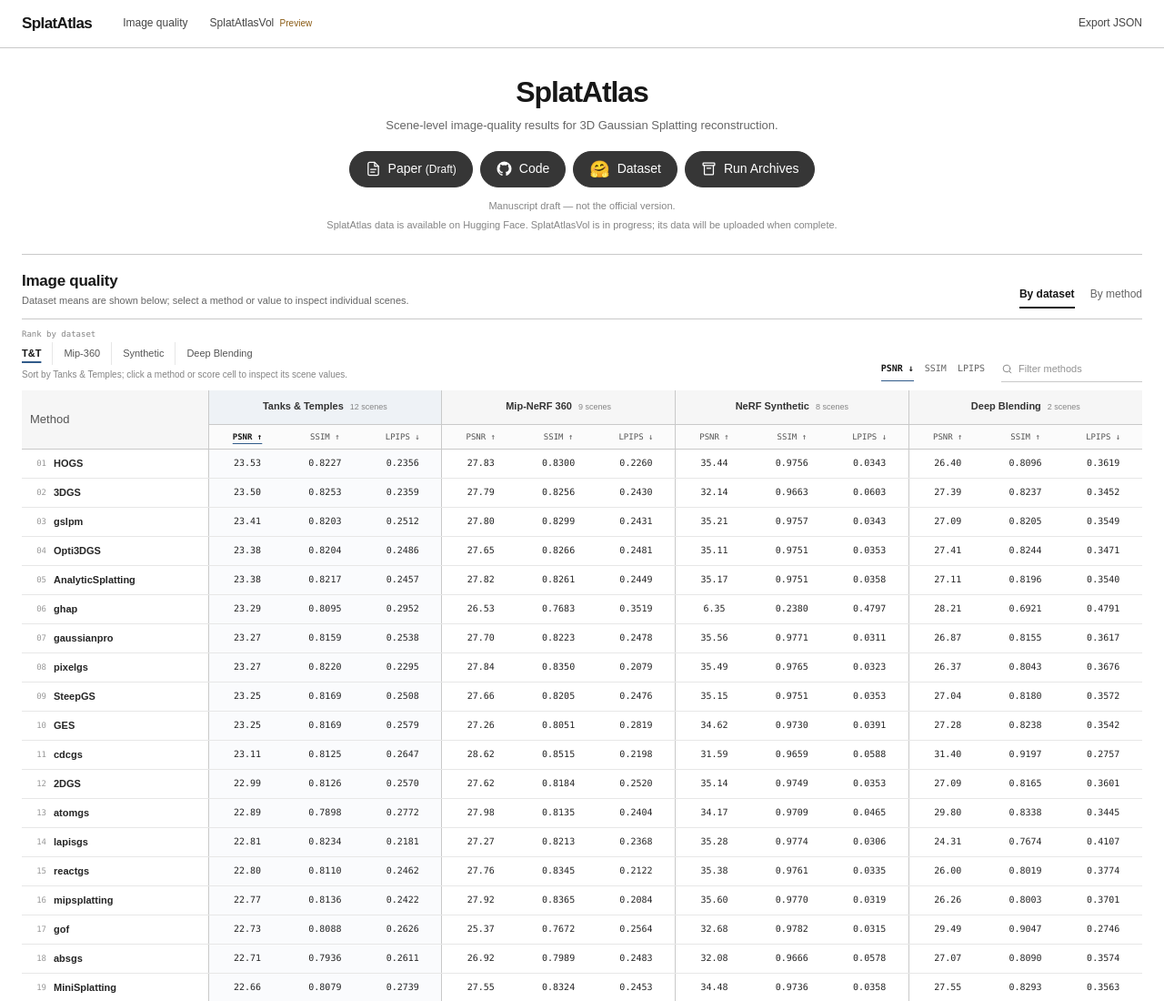
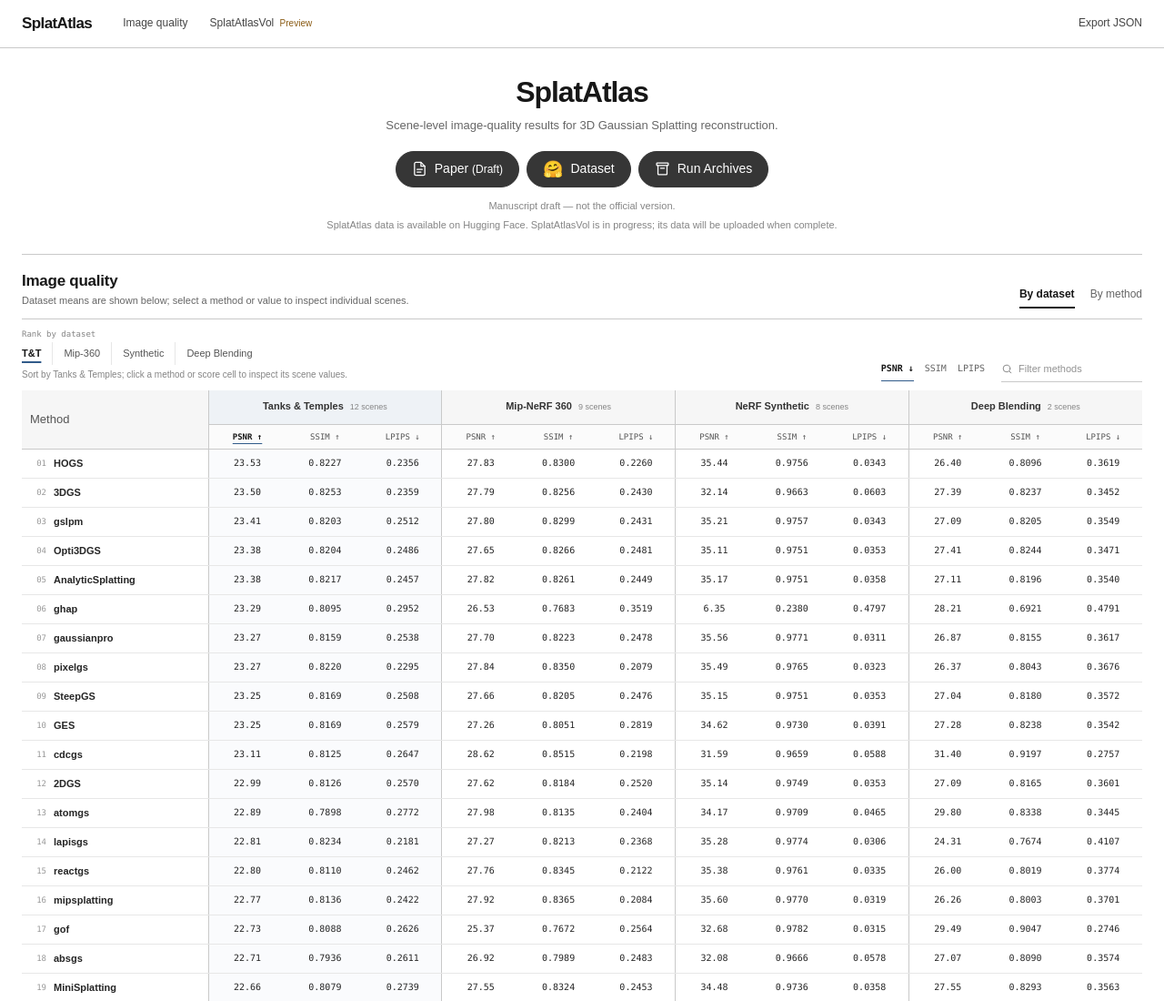
Before and after one commit to KCBtheone/SplatAtlas, a website: page static/index.html in a window 1280 px wide. Shown: the top 1100 px of the page at 91% size. Drawn offline with Linux system fonts and the light colour scheme; files whose address does not match are found by name.

Commit message:
Remove premature Code release link

```diff
--- a/static/index.html
+++ b/static/index.html
@@ -29,10 +29,6 @@
           <a class="project-link" href="./SplatAtlas.pdf" target="_blank" rel="noopener noreferrer" aria-describedby="paper-draft-note">
             <svg aria-hidden="true" viewBox="0 0 24 24"><path d="M14 2H6a2 2 0 0 0-2 2v16a2 2 0 0 0 2 2h12a2 2 0 0 0 2-2V8Z" /><path d="M14 2v6h6M8 13h8M8 17h6" /></svg>
             <span>Paper <small>(Draft)</small></span>
-          </a>
-          <a class="project-link" href="https://github.com/KCBtheone/SplatAtlas" target="_blank" rel="noopener noreferrer">
-            <svg class="github-icon" aria-hidden="true" viewBox="0 0 24 24"><path d="M12 .75a11.25 11.25 0 0 0-3.56 21.92c.56.1.77-.24.77-.54v-2.1c-3.13.68-3.79-1.33-3.79-1.33-.51-1.3-1.25-1.65-1.25-1.65-1.02-.7.08-.68.08-.68 1.13.08 1.73 1.16 1.73 1.16 1 1.72 2.64 1.22 3.28.93.1-.73.39-1.22.71-1.5-2.5-.28-5.13-1.25-5.13-5.56 0-1.23.44-2.23 1.16-3.01-.12-.29-.5-1.43.11-2.98 0 0 .95-.3 3.09 1.15a10.7 10.7 0 0 1 5.62 0c2.14-1.45 3.09-1.15 3.09-1.15.61 1.55.23 2.69.11 2.98a4.34 4.34 0 0 1 1.16 3.01c0 4.32-2.64 5.27-5.15 5.55.4.35.76 1.04.76 2.1v3.08c0 .3.2.65.78.54A11.25 11.25 0 0 0 12 .75Z" /></svg>
-            <span>Code</span>
           </a>
           <a class="project-link" href="https://huggingface.co/datasets/KCBtheone/splatatlas-core" target="_blank" rel="noopener noreferrer" aria-label="Dataset on Hugging Face">
             <span class="hf-icon" aria-hidden="true">🤗</span>
```
